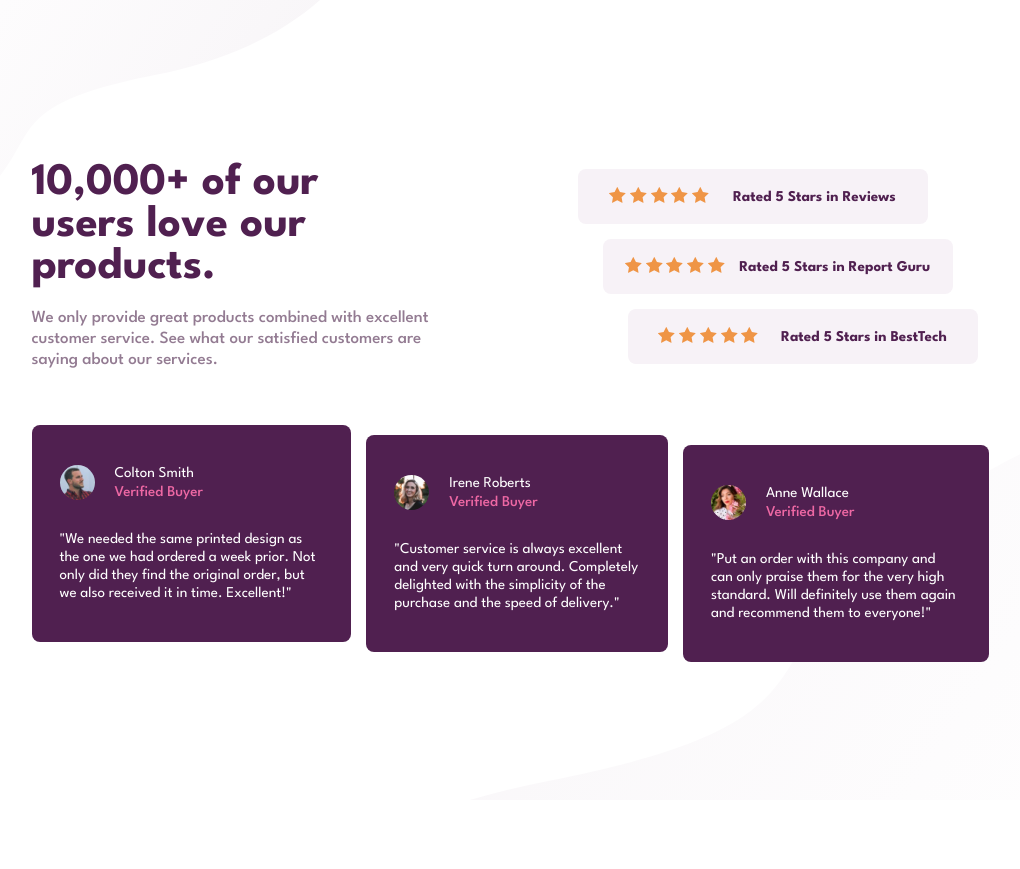
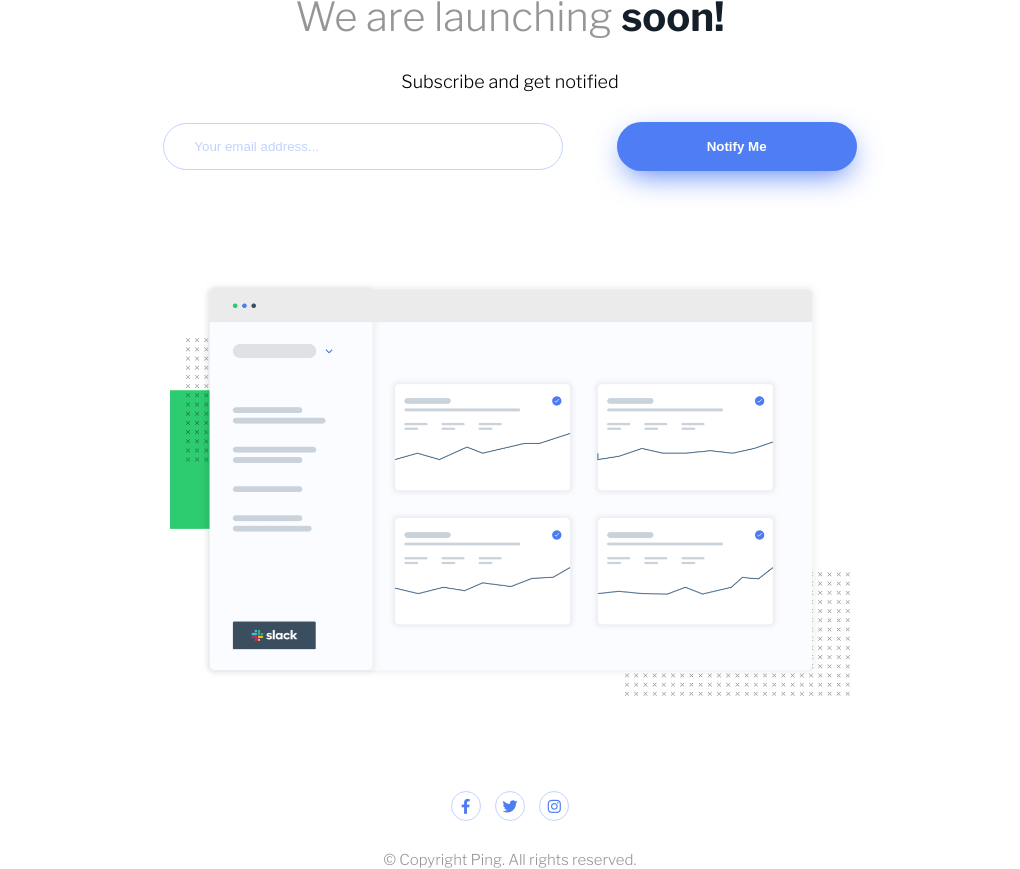
Before and after one commit to bmyab/Ping-Commins-Soon, a plain HTML site: page index.html in a window 1280 px wide. Shown: the whole page, without its empty margins (130-1150 px from the left). Before the commit the page ends 800 px from the top, so only its background shows below. Drawn offline with nearby package versions, Linux system fonts and the light colour scheme.

Commit message:
Add files via upload

```diff
--- a/css/index.css
+++ b/css/index.css
@@ -1,10 +1,10 @@
-@import url('https://fonts.googleapis.com/css2?family=League+Spartan:wght@400;500;700&display=swap');
+@import url('https://fonts.googleapis.com/css2?family=Libre+Franklin:wght@300;600;700&display=swap');
 :root{
-  --Very-Dark-Magenta: hsl(300, 43%, 22%);
-  --Soft-Pink: hsl(333, 80%, 67%);
-  --Dark-Grayish-Magenta: hsl(303, 10%, 53%);
-  --Light-Grayish-Magenta: hsl(300, 24%, 96%);
-  --White:hsl(0, 0%, 100%);
+  --Blue: hsl(223, 87%, 63%);
+  --Pale-Blue: hsl(223, 100%, 88%);
+  --Light-Red: hsl(354, 100%, 66%);
+  --Gray: hsl(0, 0%, 59%);
+  --Very-Dark-Blue: hsl(209, 33%, 12%);
 }
 html {
   box-sizing: border-box;
@@ -18,165 +18,145 @@ html {
   padding: 0;
 }
 body{
+  height: 100vh;
   width: 100vw;
   display: flex;
   justify-content: center;
   align-items: center;
-  font-size: 1.5rem;
-  font-family: 'League Spartan', sans-serif;
-  padding-block: 2rem;
+  font-size: 2rem;
+  font-family: 'Libre Franklin', sans-serif;
+
 }
-.main{
-  display: flex;
-  flex-wrap: wrap;
-  justify-content: center;
-  align-items: center;
-  gap: 4rem;
-  padding-inline: 3.15rem;
-}
-.main .main__texts{
-  text-align: center;
-}
-.main .main__texts .title{
-  font-size: 4rem;
-  margin: 0 auto;
-  color: var(--Very-Dark-Magenta);
-}
-.main .main__texts .paragraph{
-  color: var(--Dark-Grayish-Magenta);
-  line-height: 2.1rem;
-  margin-top: 2rem;
-  font-weight: 500;
-}
-.main .main__stars{
+.hero{
   max-width: 35rem;
   display: flex;
   flex-direction: column;
-  gap: 1.5rem;
+  gap: 9rem;
   text-align: center;
+}
+.hero .hero__header .title{
+  font-size: 3rem;
+  color: var(--Gray);
+  font-weight: 300;
+  margin-block: 3rem;
+}
+.hero .hero__header .title span{
+  color: var(--Very-Dark-Blue);
+  font-weight: 700;
+}
+.hero .hero__header .subtitle{
+  margin-block: 3rem;
+  font-size: 1.8rem;
+  font-weight: 300;
+}
+.hero .formulario{
+  margin-block:2rem;
+}
+.hero .formulario input{
+  display: block;
+  width: 100%;
+  border: 1px solid var(--Pale-Blue);
+  border-radius: 2.5rem;
+  padding: 1.5rem 3rem;
+}
+.hero .formulario input:invalid{
+  border: 1px solid red;
+}
+.hero .formulario input::placeholder{
+  color: var(--Pale-Blue);
+}
+.hero .formulario input.error{
+  border: 1px solid red;
+}
+.hero .formulario input.error::placeholder{
+  color: var(--Light-Red);
+}
+.hero .formulario small{
+  display: none;
+  color: var(--Light-Red);
+  margin-top: 0.5rem;
+  font-size: 1.3rem;
+  font-weight: 300;
+  font-style: italic;
+}
+.hero .formulario .cta{
+  width: 100%;
+  padding: 1.7rem;
+  margin-top: 1rem;
+  background-color: var(--Blue);
+  border: none;
+  border-radius: 2.5rem;
+  font-weight: 600;
+  cursor: pointer;
+  color: white;
+  box-shadow: 1px 10px 30px -7px var(--Blue);
+-webkit-box-shadow: 1px 10px 30px -7px var(--Blue);
+-moz-box-shadow: 1px 10px 30px -7px var(--Blue);
+  transition: background-color 0.2s ease-in;
+}
+.hero .formulario .cta:hover{
+  background-color: var(--Pale-Blue);
+}
+.hero__dash img{
   width: 100%;
 }
-.main .main__stars .star{
-  padding: 1.2rem;
-  border-radius: 0.8rem;
-  background-color: var(--Light-Grayish-Magenta);
+.hero__footer{
+  color: var(--Gray);
 }
-.main .main__stars .star .star__text{
-  margin-top: 0.8rem;
-  color: var(--Very-Dark-Magenta);
-  font-weight: 600;
+.hero__footer .icons i{
+  color: var(--Blue);
+  font-size: 1.5rem;
+  width: 30px;
+  height: 30px;
+  line-height: 30px;
+  border-radius: 50%;
+  border: 1px solid var(--Pale-Blue);
+  cursor: pointer;
 }
-.main .testimony{
-  display: flex;
-  flex-direction: column;
-  gap: 1.5rem;
-  color: var(--White);
+.hero__footer .icons i:hover{
+  background-color: var(--Blue);
+  color: white;
 }
-.main .testimony .card__testimony{
-  max-width: 35rem;
-  border-radius: 0.8rem;
-  border: none;
-  background-color: var(--Very-Dark-Magenta);
-  padding: 2.8rem;
-  display: flex;
-  flex-direction: column;
-  gap: 3rem;
+.hero__footer .icons i:nth-of-type(2){
+  margin-inline: 1rem;
 }
-.main .testimony .card__testimony .card__header{
-  display: flex;
-  align-items: center;
-  gap: 2rem;
-}
-.main .testimony .card__testimony .card__header img{
-  width: 35px;
-  height: 35px;
-  border-radius: 50%;
-}
-.main .testimony .card__testimony .card__header p{
-  margin-bottom: 0.5rem;
-}
-.main .testimony .card__testimony .card__header span{
-  color: var(--Soft-Pink);
-  font-weight: 500;
-}
-.main .testimony .card__testimony .card__content{
-  font-weight: 300;
-  line-height: 1.8rem;
+.hero__footer .copy{
+  margin-top: 3rem;
+  font-size: 1.5rem;
 }
 
 @media screen and (min-width:920px) {
   body{
-    height: 100vh;
-    background-image: url('../assets/images/bg-pattern-top-desktop.svg'), url('../assets/images/bg-pattern-bottom-desktop.svg');
-    background-repeat: no-repeat, no-repeat;
-    background-position: right 60vw bottom 65vh, left 20vw top 50vh;
+    overflow-x: hidden;
   }
-  .main{
-    max-width: 90rem;
-    display: grid;
-    gap: 5rem 13.5rem;
-    grid-template-columns: repeat(2,1fr);
-    grid-template-rows: repeat(2,1fr);
-    grid-template-areas:
-    "texts   starts"
-    "testimony  testimony";
+  .hero{
+    max-width: 80rem;
   }
-  .main .main__texts{
-    grid-area: texts;
-    text-align: left;
+  .hero__dash{
+    width: 85%;
+    text-align: center;
+    margin: 0 auto;
   }
-  .main .main__texts .title{
-    width: 90%;
-    margin: 0;
+  .hero .hero__header .title{
+    font-size: 4rem;
   }
-  .main__stars{
-    grid-area: starts;
-  }
-  .main .testimony{
-    grid-area: testimony;
-    flex-direction: row;
-  }
-  .pr-2{
-    position: relative;
-    top: 1rem;
-  }
-  .pr-4{
-    position: relative;
-    top: 2rem;
-  }
-}
-@media screen and (min-width:1280px) {
-  .main{
-    max-width: 102rem;
-  }
-  .main .main__texts .title{
-    width: 80%;
-    margin: 0;
-    font-size: 4.5rem;
-  }
-  .main .main__texts .paragraph{
-    font-size: 1.7rem;
-  }
-  .main .main__stars .star{
+  .hero .formulario{
     display: flex;
     justify-content: space-evenly;
     align-items: center;
-    gap: 1rem;
-    padding: 1.8rem;
+    width: 100%;
+    position: relative;
   }
-  .main .main__stars .star .star__text{
-    margin: 0;
+  .hero .formulario input{
+    width: 50%;
   }
-  .main .testimony .card__testimony{
-    max-width: 40rem;
-    padding: 4rem 2.8rem;
+  .hero .formulario .cta{
+    margin-top: 0;
+    width: 30%;
   }
-  .ml-2{
-    position: relative;
-    left: 2.5rem;
-  }
-  .ml-4{
-    position: relative;
-    left: 5rem;
+  .hero .formulario small{
+    position: absolute;
+    left: 10%;
+    bottom: -40%;
   }
 }
--- a/index.html
+++ b/index.html
@@ -1,98 +1,41 @@
 <!DOCTYPE html>
 <html lang="en">
 <head>
-    <meta charset="UTF-8" />
-    <meta name="viewport" content="width=device-width, initial-scale=1.0" />
-    <title>Frontend Mentor | Social proof section</title>
+  <meta charset="UTF-8">
+  <meta name="viewport" content="width=device-width, initial-scale=1.0"> <!-- displays site properly based on user's device -->
+
+  <link rel="icon" type="image/png" sizes="32x32" href="./images/favicon-32x32.png">
+
+  <title>Frontend Mentor | Ping coming soon page</title>
+  <link rel="stylesheet" href="https://cdnjs.cloudflare.com/ajax/libs/font-awesome/6.1.1/css/all.min.css" integrity="sha512-KfkfwYDsLkIlwQp6LFnl8zNdLGxu9YAA1QvwINks4PhcElQSvqcyVLLD9aMhXd13uQjoXtEKNosOWaZqXgel0g==" crossorigin="anonymous" referrerpolicy="no-referrer" />
   <link rel="stylesheet" href="css/index.css">
 </head>
 <body>
-    <main class="main">
-      <section class="main__texts">
-        <h1 class="title">10,000+ of our users love our products.</h1>
-        <p class="paragraph">We only provide great products combined with excellent customer service.
-          See what our satisfied customers are saying about our services.</p>
-      </section>
-      <section class="main__stars">
-        <div class="star">
-          <div class="star__icon">
-            <img src="assets/images/icon-star.svg" alt="Icon Star">
-            <img src="assets/images/icon-star.svg" alt="Icon Star">
-            <img src="assets/images/icon-star.svg" alt="Icon Star">
-            <img src="assets/images/icon-star.svg" alt="Icon Star">
-            <img src="assets/images/icon-star.svg" alt="Icon Star">
+  <main class="hero">
+    <header class="hero__header">
+      <img src="assets/images/logo.svg" alt="Logo Ping">
+      <h1 class="title"> We are launching
+        <span>soon!</span>
+      </h1>
+      <h3 class="subtitle">Subscribe and get notified</h3>
+      <form class="formulario" id="form">
+        <input id="email" type="email" placeholder="Your email address...">
+        <small>Please provide a valid emaill address</small>
+        <button class="cta" type="submit">Notify Me</button>
+      </form>
+    </header>
+    <figure class="hero__dash">
+        <img src="assets/images/illustration-dashboard.png" alt="Dashboard image">
+    </figure>
+    <footer class="hero__footer">
+      <div class="icons">
+        <i class="fa-brands fa-facebook-f"></i>
+        <i class="fa-brands fa-twitter"></i>
+        <i class="fa-brands fa-instagram"></i>
       </div>
-          <div class="star__text">
-            <p>Rated 5 Stars in Reviews</p>
-          </div>
-        </div>
-        <div class="star ml-2">
-          <div class="star__icon">
-            <img src="assets/images/icon-star.svg" alt="Icon Star">
-            <img src="assets/images/icon-star.svg" alt="Icon Star">
-            <img src="assets/images/icon-star.svg" alt="Icon Star">
-            <img src="assets/images/icon-star.svg" alt="Icon Star">
-            <img src="assets/images/icon-star.svg" alt="Icon Star">
-          </div>
-          <div class="star__text">
-            <p>Rated 5 Stars in Report Guru</p>
-          </div>
-        </div>
-        <div class="star ml-4">
-          <div class="star__icon">
-            <img src="assets/images/icon-star.svg" alt="Icon Star">
-            <img src="assets/images/icon-star.svg" alt="Icon Star">
-            <img src="assets/images/icon-star.svg" alt="Icon Star">
-            <img src="assets/images/icon-star.svg" alt="Icon Star">
-            <img src="assets/images/icon-star.svg" alt="Icon Star">
-          </div>
-          <div class="star__text">
-            <p>Rated 5 Stars in BestTech</p>
-          </div>
-        </div>
-      </section>
-      <section class="testimony">
-        <article class="card__testimony">
-          <header class="card__header">
-            <img src="assets/images/image-colton.jpg" alt="Persona Image">
-            <div>
-              <p>Colton Smith</p>
-              <span>Verified Buyer</span>
-            </div>
-          </header>
-          <div class="card__content">
-            <p>"We needed the same printed design as the one we had ordered a week prior.
-              Not only did they find the original order, but we also received it in time.
-              Excellent!"</p>
-          </div>
-        </article>
-        <article class="card__testimony pr-2">
-          <header class="card__header">
-            <img src="assets/images/image-irene.jpg" alt="Persona Image">
-            <div>
-              <p>Irene Roberts </p>
-              <span>Verified Buyer</span>
-            </div>
-          </header>
-          <div class="card__content">
-            <p>"Customer service is always excellent and very quick turn around. Completely
-              delighted with the simplicity of the purchase and the speed of delivery."</p>
-          </div>
-        </article>
-        <article class="card__testimony pr-4">
-          <header class="card__header">
-            <img src="assets/images/image-anne.jpg" alt="Persona Image">
-            <div>
-              <p>Anne Wallace</p>
-              <span>Verified Buyer</span>
-            </div>
-          </header>
-          <div class="card__content">
-            <p>"Put an order with this company and can only praise them for the very high
-              standard. Will definitely use them again and recommend them to everyone!"</p>
-          </div>
-        </article>
-      </section>
+      <p class="copy">&copy; Copyright Ping. All rights reserved.</p>
+    </footer>
   </main>
 </body>
+<script src="js/index.js"></script>
 </html>
--- /dev/null
+++ b/js/index.js
@@ -0,0 +1,27 @@
+const form= document.getElementById('form');
+
+form.addEventListener('submit', e =>{
+  e.preventDefault();
+
+  const email = form['email'];
+  const emailValue = email.value;
+  const small = form.querySelector('small');
+
+  if( !emailValue){
+    email.classList.add('error');
+    small.innerText = 'Email field cannot be empty';
+    small.style.display = 'block';
+  }else if( !isValid(emailValue)){
+    email.classList.add('error');
+    small.innerText = 'Please provide a valid email address';
+    small.style.display = 'block';
+  }else{
+    email.classList.remove('error');
+    small.style.display= 'none';
+  }
+})
+
+function isValid(email){
+  var re = /^(([^<>()\[\]\\.,;:\s@"]+(\.[^<>()\[\]\\.,;:\s@"]+)*)|(".+"))@((\[[0-9]{1,3}\.[0-9]{1,3}\.[0-9]{1,3}\.[0-9]{1,3}\])|(([a-zA-Z\-0-9]+\.)+[a-zA-Z]{2,}))$/;
+	return re.test(String(email).toLowerCase());
+}
```
Also changed, not shown: assets/design/desktop-design.jpg, assets/design/desktop-hover-error-states.jpg (added), assets/design/desktop-preview.jpg, assets/design/mobile-design.jpg, assets/design/mobile-error-state.jpg (added), assets/images/illustration-dashboard.png (added), assets/images/logo.svg (added), 1 other file. Lines whose indentation alone changed are shown as unchanged.
